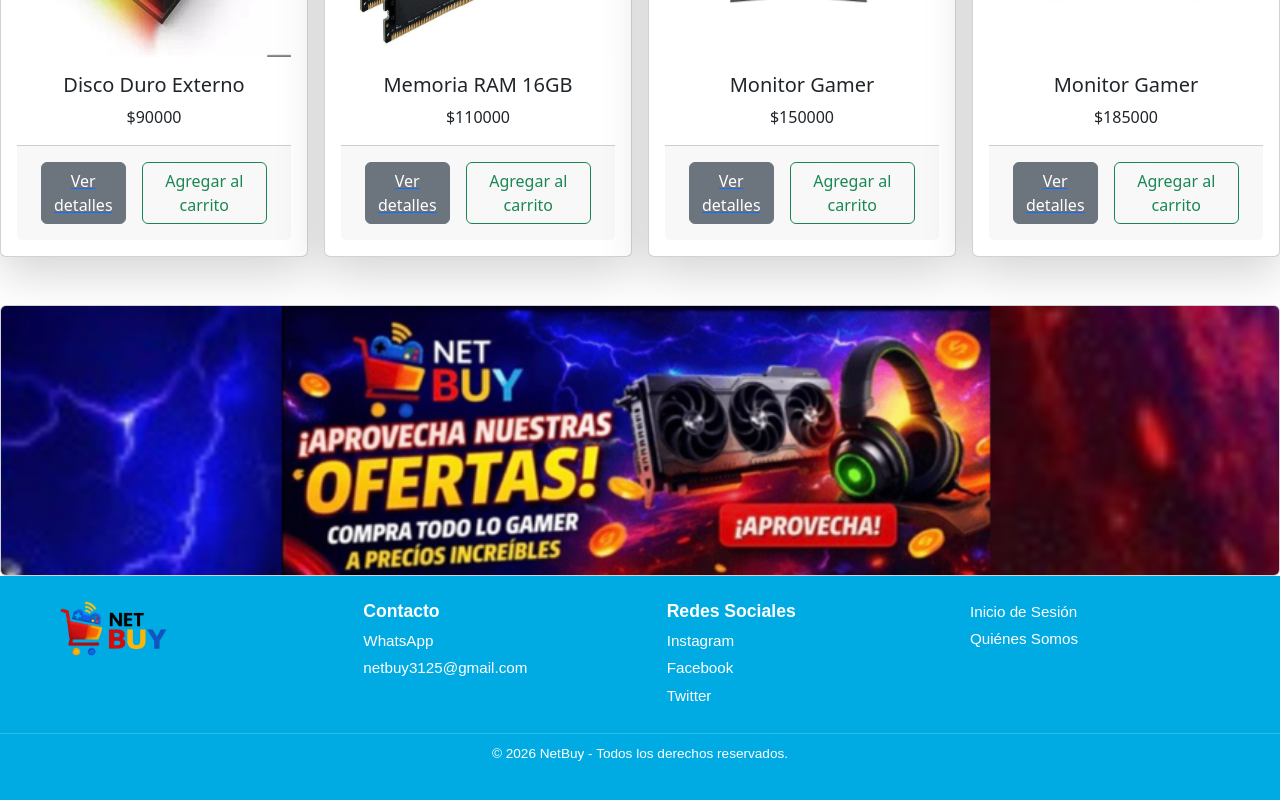
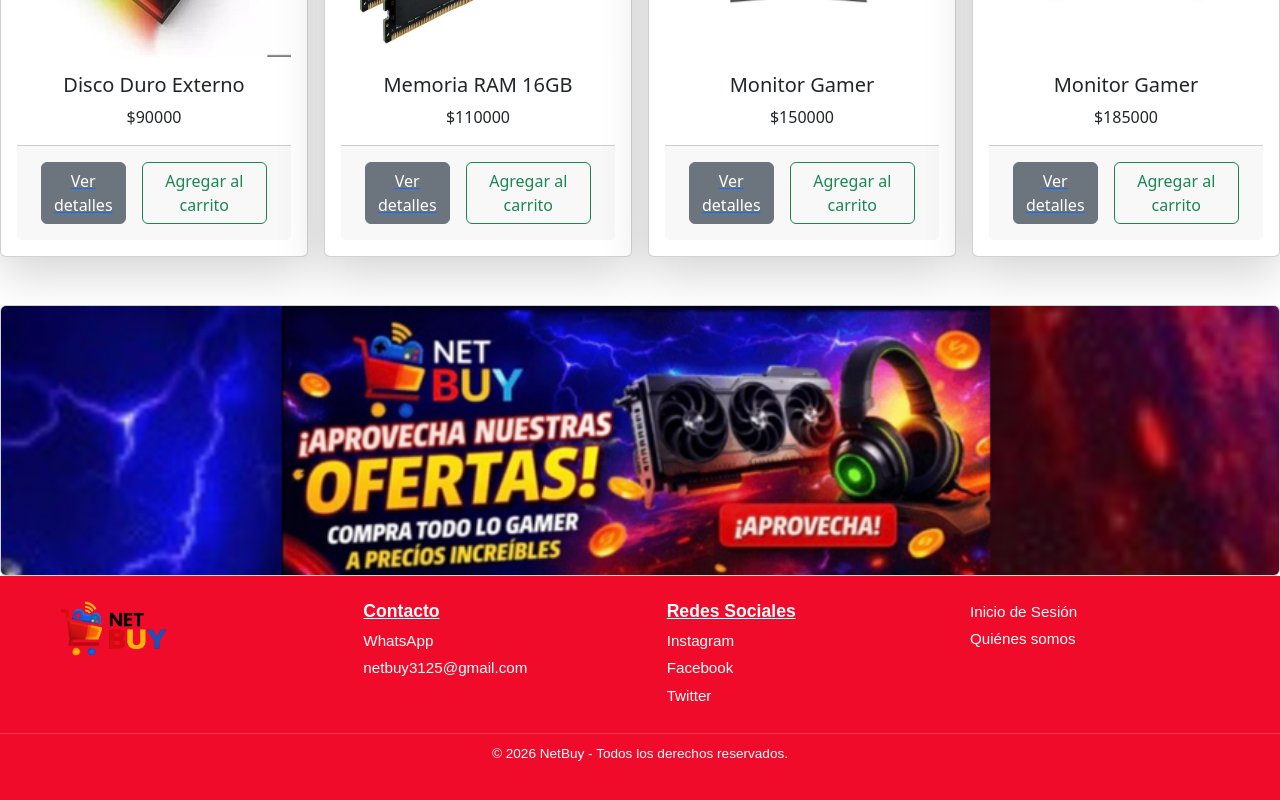
Before and after one commit to Fserrano24/ecommerce, a React (Vite) app: page / in a window 1280 px wide. Shown: the part 1649-2449 px from the top of the page. Built offline with nearby package versions, Linux system fonts and the light colour scheme.

Commit message:
Se corrigieron algunas cosas en el footer y se le cambiaron estilos

```diff
--- a/src/pages/footer/footer.css
+++ b/src/pages/footer/footer.css
@@ -1,5 +1,5 @@
 .contenedor-footer {
-  background-color: #00ABE4;
+  background-color: #f10b2a;
   color: #FFFFFF;
   font-family: sans-serif;
   width: 100%;
@@ -88,3 +88,10 @@
     max-width: 1400px;
   }
 }
+ h4{
+  text-decoration: underline;
+
+ }
+ a:hover{
+  color: black;
+ }
--- a/src/pages/footer/footer.jsx
+++ b/src/pages/footer/footer.jsx
@@ -30,7 +30,7 @@ const Footer = () => {
 
         <div className="seccion-footer">
           <a href="/login">Inicio de Sesión</a>
-          <a href="/aboutus">Quiénes Somos</a>
+          <a href="/aboutus">Quiénes somos</a>
         </div>
       </div>
 
```
